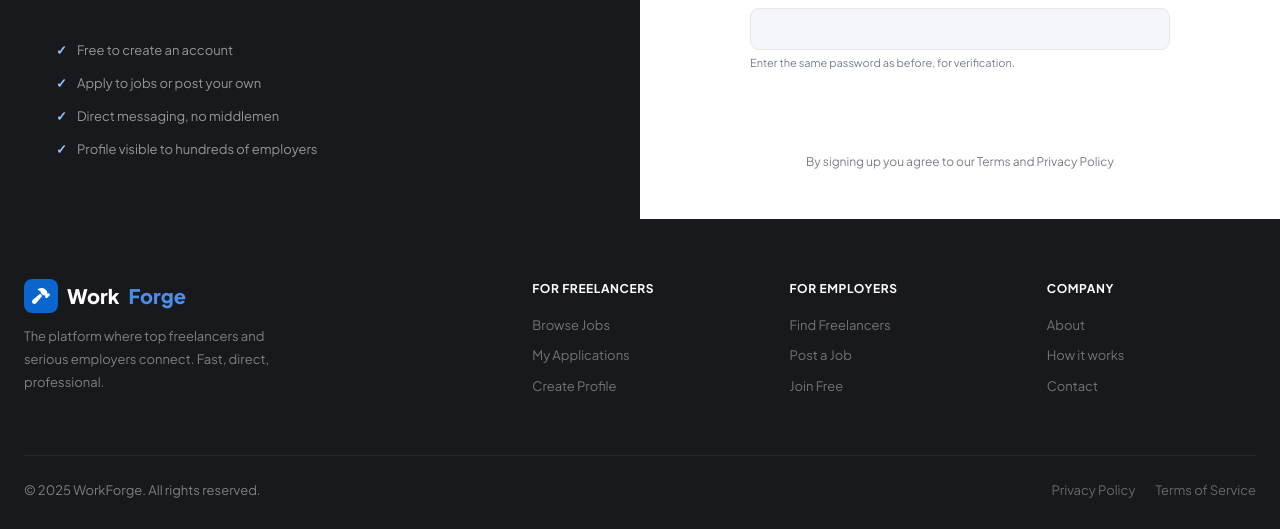
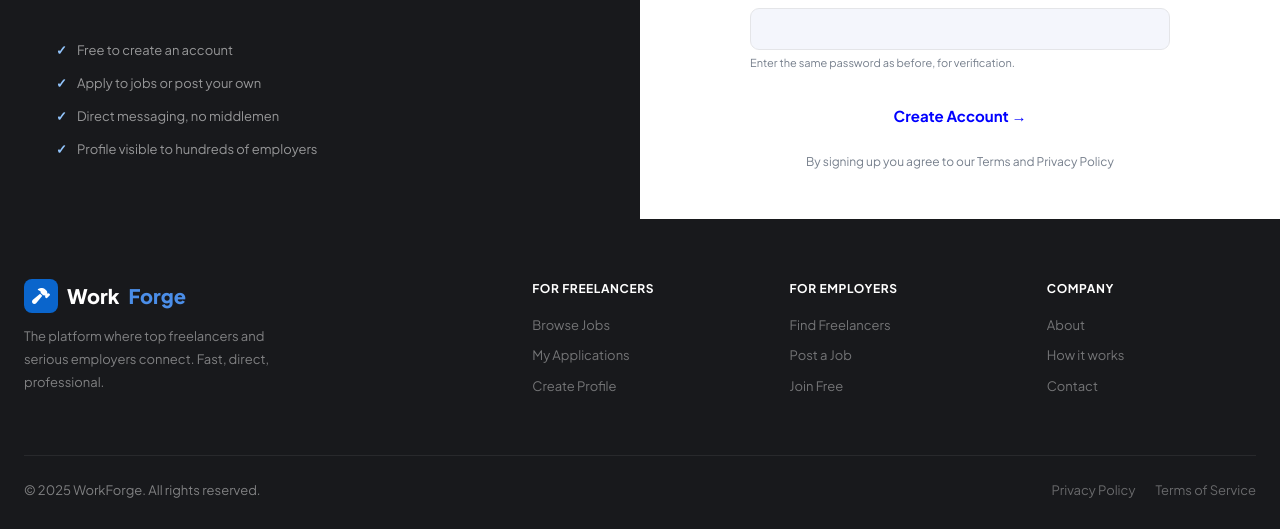
Before and after one commit to lukianlukian/forge-of-masterpieces, a Django app: page /register/ in a window 1280 px wide. Shown: the part 831-1360 px from the top of the page. Run offline with Django 5.2, Linux system fonts and the light colour scheme.

```diff
--- a/forge_of_masterpieces/settings/dev.py
+++ b/forge_of_masterpieces/settings/dev.py
@@ -10,3 +10,6 @@ DATABASES = {
         "NAME": BASE_DIR / "db.sqlite3",
     }
 }
+
+MEDIA_URL = '/media/'
+MEDIA_ROOT = BASE_DIR / 'media'
--- a/templates/core/register.html
+++ b/templates/core/register.html
@@ -124,7 +124,7 @@
           {% endif %}
         {% endfor %}
 
-        <button type="submit" class="submit-btn">Create Account →</button>
+        <button type="submit" class="submit-btn" style="color: blue">Create Account →</button>
         <p class="terms">By signing up you agree to our <a href="#">Terms</a> and <a href="#">Privacy Policy</a></p>
       </form>
     </div>
```
Also changed, not shown: forge_of_masterpieces/settings/base.py (line endings or trailing spaces).
